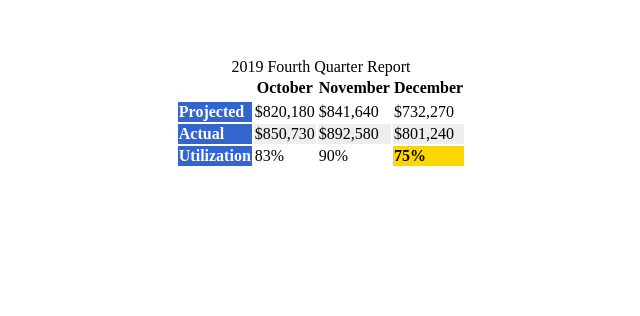
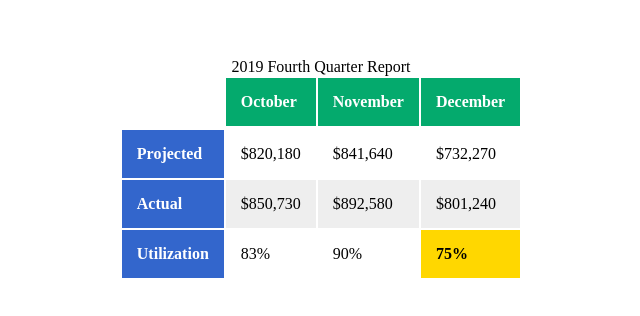
Before and after one commit to Mast8/table-sort, a plain HTML site: page index.html in a window 1280 px wide. Shown: the whole page, without its empty margins (319-959 px from the left). Drawn offline with Linux system fonts and the light colour scheme.

Commit message:
more css style

```diff
--- a/index.html
+++ b/index.html
@@ -13,7 +13,7 @@
 		<caption>2019 Fourth Quarter Report</caption>
 		<thead>
 		  <tr>
-			<th><!-- Intentionally Blank --></th>
+			<th class="th-no-color"><!-- Intentionally Blank --></th>
 			<th>October</th>
 			<th>November</th>
 			<th>December</th>
--- a/style.css
+++ b/style.css
@@ -1,10 +1,26 @@
 .table-div {
 	padding-top: 50px;
+
 	display: flex;
 	flex-direction: column;
 	align-items: center;
 
 }
+th {
+	background-color: #04AA6D;
+	color: white;
+}
+
+.th-no-color {
+	background-color: white;
+	color: white;
+}
+
+
+th, td {
+	padding: 15px;
+	text-align: left;
+  }
 
 tbody tr:nth-child(even) {
 	background-color: #eee;
```
